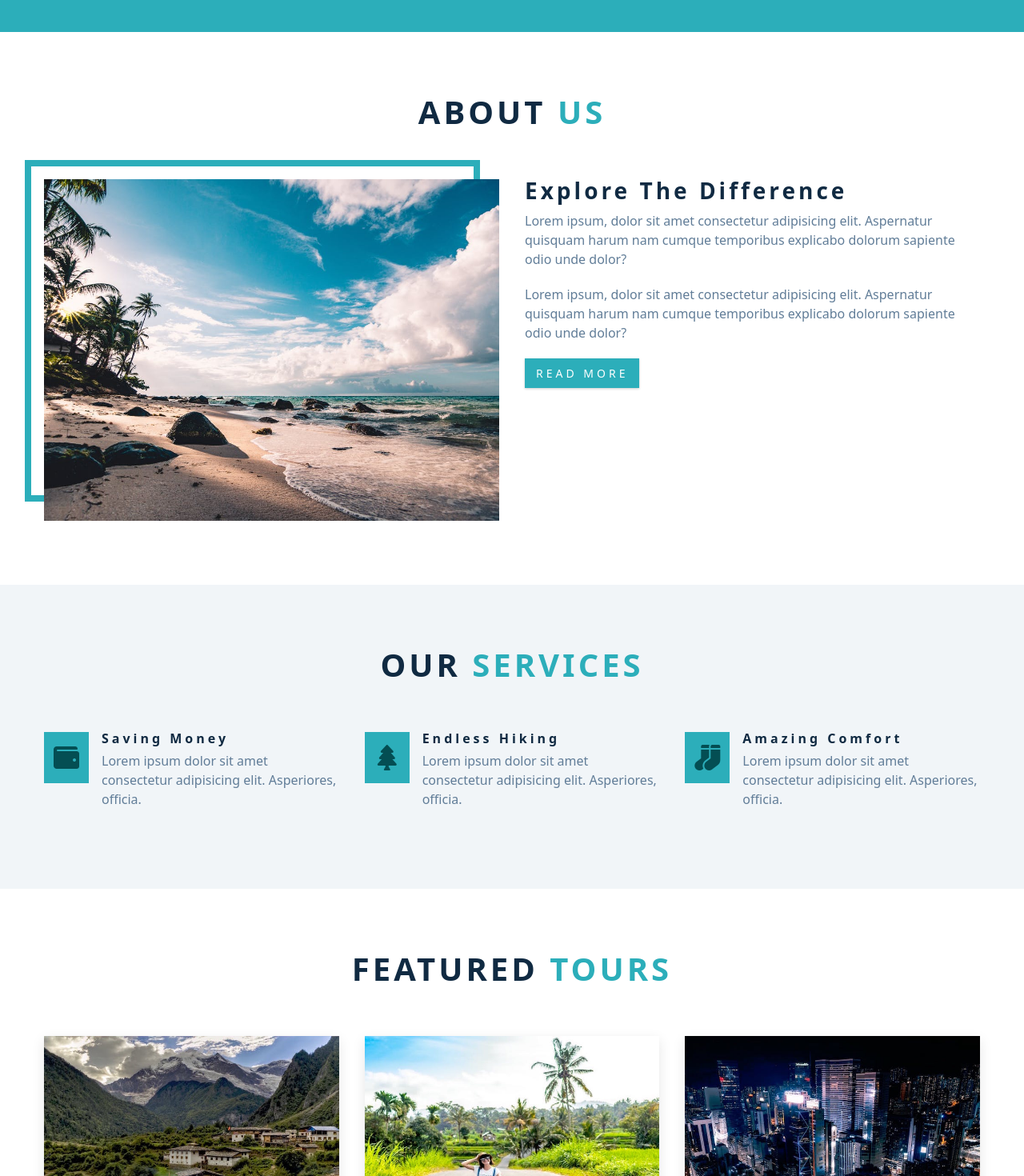
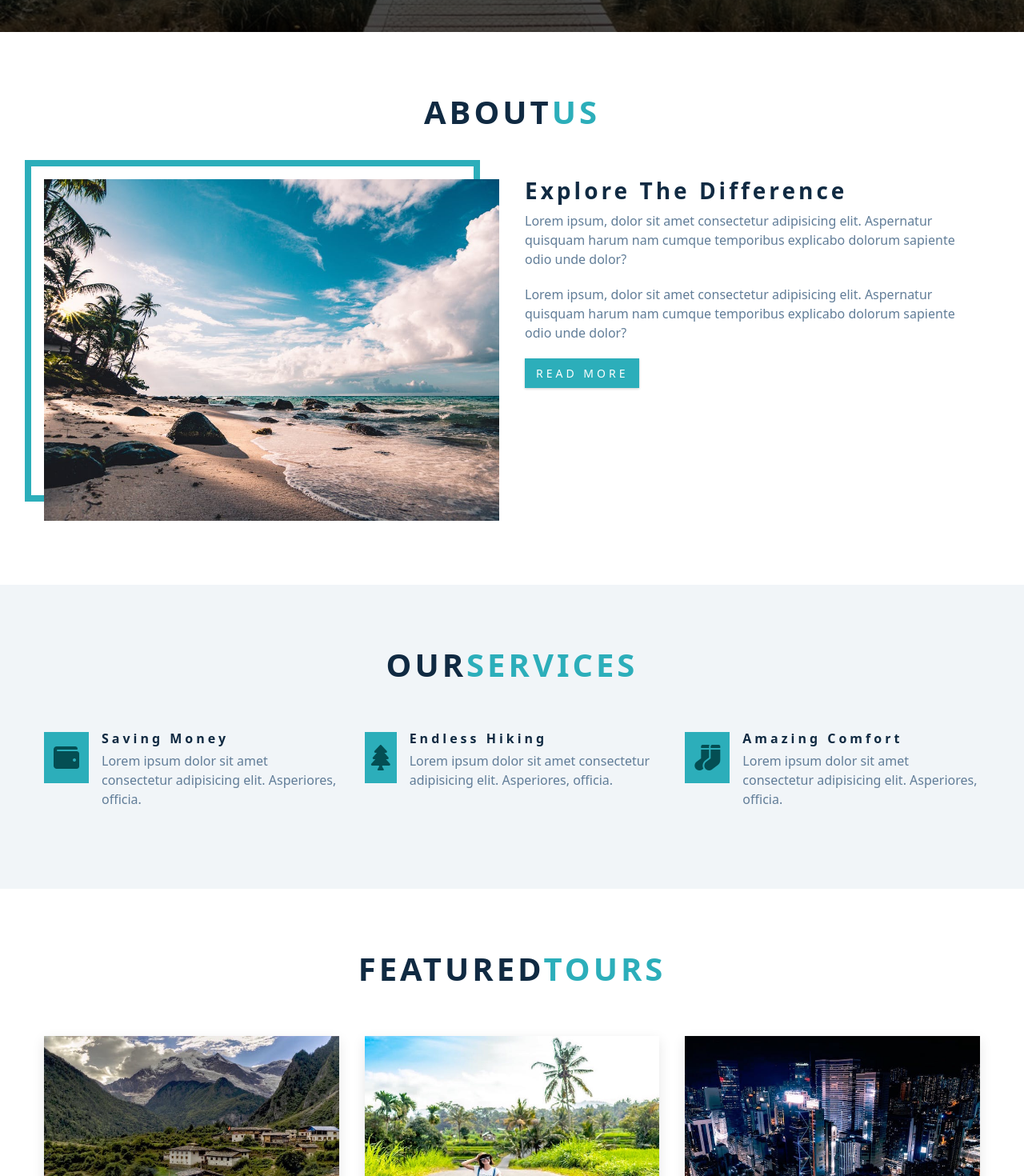
Before and after one commit to automation-andy101/react-travel-app, a React (Create React App) app: page / in a window 1280 px wide. Shown: the part 760-2230 px from the top of the page at 80% size. Built offline with nearby package versions, Linux system fonts and the light colour scheme.

Commit message:
Added services mapping

```diff
--- a/src/components/About.js
+++ b/src/components/About.js
@@ -1,14 +1,13 @@
 import React from 'react';
 import about from '../images/about.jpeg';
+import Title from './Title';
 
 
 const About = () => {
   return (
     <div>
       <section className="section" id="about">
-        <div className="section-title">
-          <h2>about <span>us</span></h2>
-        </div>
+        <Title title='about' subTitle='us' />
 
         <div className="section-center about-center">
           <div className="about-img">
--- a/src/components/Hero.js
+++ b/src/components/Hero.js
@@ -5,7 +5,7 @@ const Hero = () => {
     <div>
         <section className="hero" id="home">
             <div className="hero-banner">
-                <h1>continue exploring</h1>
+                <h1>backroads app</h1>
                 <p>
                     Lorem ipsum dolor sit amet consectetur adipisicing elit. Vitae
                     explicabo debitis est autem dicta.
--- a/src/components/Navbar.js
+++ b/src/components/Navbar.js
@@ -27,10 +27,11 @@ const Navbar = () => {
 
           <ul className="nav-icons">
             { socialLinks.map((link) => {
+              const { id, href, icon } = link;
               return (
-                <li key={link.id}>
-                  <a href={link.href} target="_blank" className="nav-icon">
-                    <i className={link.icon}></i>
+                <li key={id}>
+                  <a href={href} target="_blank" className="nav-icon">
+                    <i className={icon}></i>
                   </a>
                 </li>
               );
--- a/src/components/Services.js
+++ b/src/components/Services.js
@@ -1,48 +1,30 @@
-import React from 'react'
+import React from 'react';
+import Title from './Title';
+import { services } from '../data';
+
 
 const Services = () => {
   return (
-    <div>
       <section className="section services" id="services">
-        <div className="section-title">
-          <h2>our <span>services</span></h2>
-        </div>
-        <div className="section-center services-center">
-          <article className="service">
-            <span className="service-icon"><i className="fas fa-wallet fa-fw"></i></span>
-            <div className="service-info">
-              <h4 className="service-title">saving money</h4>
-              <p className="service-text">
-                Lorem ipsum dolor sit amet consectetur adipisicing elit.
-                Asperiores, officia.
-              </p>
-            </div>
-          </article>
+        <Title title='our' subTitle='services' />
 
-          <article className="service">
-            <span className="service-icon"><i className="fas fa-tree fa-fw"></i></span>
-            <div className="service-info">
-              <h4 className="service-title">endless hiking</h4>
-              <p className="service-text">
-                Lorem ipsum dolor sit amet consectetur adipisicing elit.
-                Asperiores, officia.
-              </p>
-            </div>
-          </article>
-
-          <article className="service">
-            <span className="service-icon"><i className="fas fa-socks fa-fw"></i></span>
-            <div className="service-info">
-              <h4 className="service-title">amazing comfort</h4>
-              <p className="service-text">
-                Lorem ipsum dolor sit amet consectetur adipisicing elit.
-                Asperiores, officia.
-              </p>
-            </div>
-          </article>
+        <div className='section-center services-center'>
+          { services.map((service) => {
+            const { id, icon, title, text } = service;
+            return (
+              <article key={id} className="service">
+                <span className="service-icon"><i className={icon}></i></span>
+                <div className="service-info">
+                  <h4 className="service-title">{title}</h4>
+                  <p className="service-text">
+                    {text}
+                  </p>
+                </div>
+              </article>
+            )
+          })}
         </div>
       </section>
-    </div>
   )
 }
 
--- /dev/null
+++ b/src/components/Title.js
@@ -0,0 +1,13 @@
+import React from 'react'
+
+const Title = ({ title, subTitle }) => {
+  return (
+    <div className="section-title">
+        <h2>{title}
+            <span>{subTitle}</span>
+        </h2>
+    </div>
+  )
+}
+
+export default Title
--- a/src/components/Tours.js
+++ b/src/components/Tours.js
@@ -3,15 +3,14 @@ import tour1 from '../images/tour-1.jpeg';
 import tour2 from '../images/tour-2.jpeg';
 import tour3 from '../images/tour-3.jpeg';
 import tour4 from '../images/tour-4.jpeg';
+import Title from './Title';
 
 
 const Tours = () => {
   return (
     <div>
       <section className="section" id="tours">
-        <div className="section-title">
-          <h2>featured <span>tours</span></h2>
-        </div>
+        <Title title='featured' subTitle='tours' />
 
         <div className="section-center featured-center">
           <article className="tour-card">
--- a/src/data.js
+++ b/src/data.js
@@ -3,10 +3,16 @@ export const pageLinks = [
     { id: 2, href: '#about', text: 'about' },
     { id: 3, href: '#services', text: 'services' },
     { id: 4, href: '#tours', text: 'tours' },
-]
+];
 
 export const socialLinks = [
     { id: 1, href: 'https://www.twitter.com', icon: 'fab fa-facebook' },
     { id: 2, href: 'https://www.twitter.com', icon: 'fab fa-twitter' },
     { id: 3, href: 'https://www.twitter.com', icon: 'fab fa-squarespace' },
-]
+];
+
+export const services = [
+    { id: 1, icon: 'fas fa-wallet fa-fw', title: 'saving money', text: 'Lorem ipsum dolor sit amet consectetur adipisicing elit. Asperiores, officia.'},
+    { id: 2, icon: 'fas fa-tree fa-fw"', title: 'endless hiking', text: 'Lorem ipsum dolor sit amet consectetur adipisicing elit. Asperiores, officia.'},
+    { id: 3, icon: 'fas fa-socks fa-fw', title: 'amazing comfort', text: 'Lorem ipsum dolor sit amet consectetur adipisicing elit. Asperiores, officia.'},
+];
--- a/src/index.css
+++ b/src/index.css
@@ -205,10 +205,10 @@ Hero
   border-color: var(--clr-white);
 }
 @media screen and (min-width: 768px) {
-  /* .hero {
+  .hero {
     background: linear-gradient(rgb(44, 174, 186, 0.7), rgba(0, 0, 0, 0.7)),
-      url('../images/main.jpeg') center/cover no-repeat;
-  } */
+      url('./images/main.jpeg') center/cover no-repeat;
+  }
   .hero-banner {
     padding: 0;
   }
```
